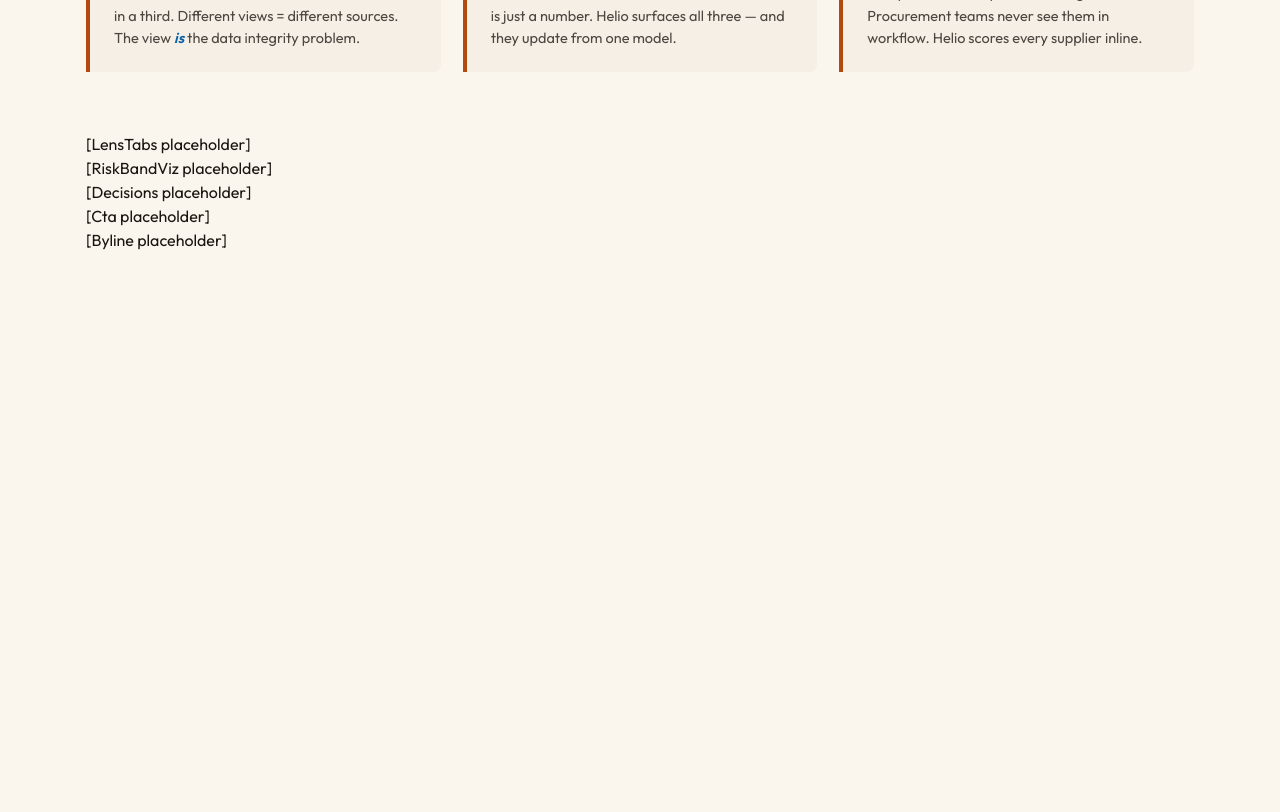
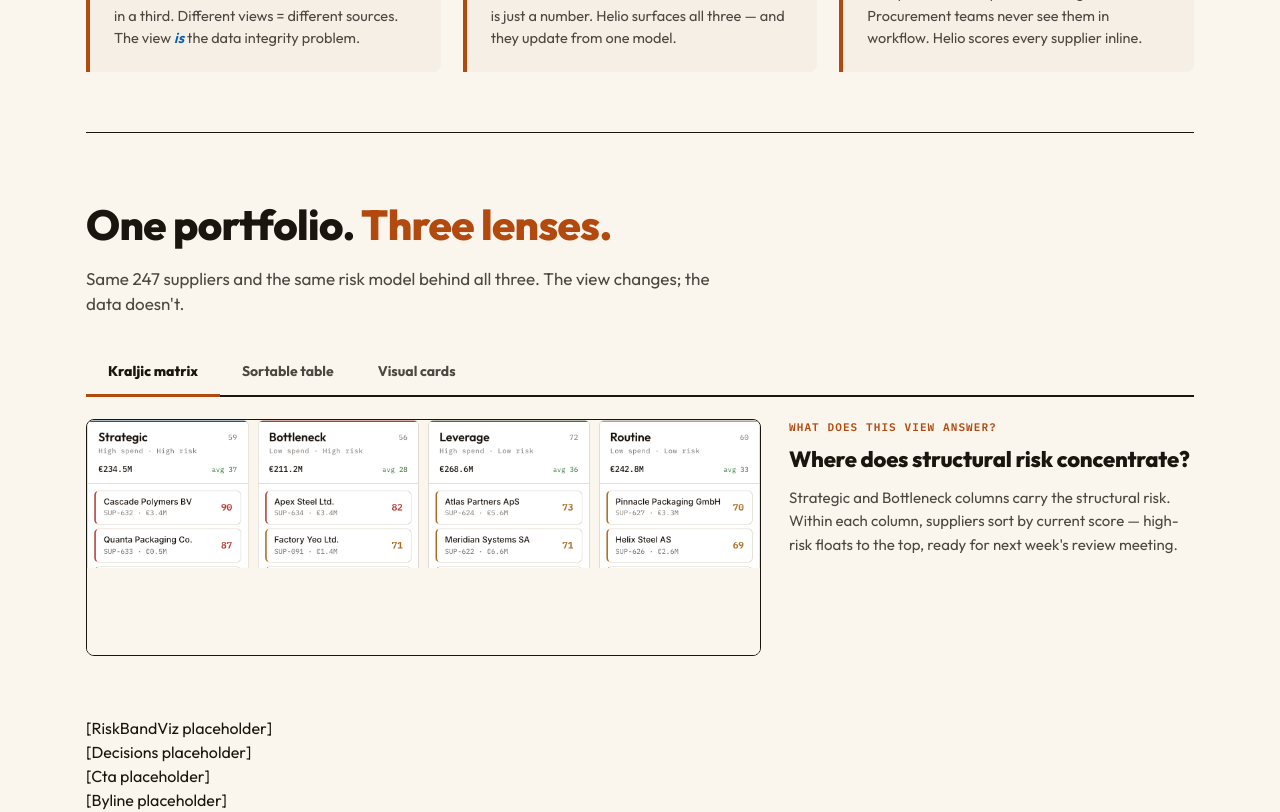
Before and after one commit to SMat777/helio, a React (Vite) app in the folder apps/web/: page / in a window 1280 px wide. Shown: the part 1200-2012 px from the top of the page. Before the commit the page ends 1452 px from the top, so only its background shows below. Built offline with nearby package versions, Linux system fonts and the light colour scheme; no server answers.

Commit message:
feat(US-002): lens-tabs with full ARIA tablist + roving tabindex

```diff
--- a/apps/web/src/screens/landing/LensTabs.tsx
+++ b/apps/web/src/screens/landing/LensTabs.tsx
@@ -1,3 +1,109 @@
+import { useState, useRef, type KeyboardEvent } from 'react'
+
+type Lens = 'matrix' | 'table' | 'cards'
+
+const LENSES: Record<Lens, { label: string; image: string; alt: string; question: string; caption: string }> = {
+  matrix: {
+    label: 'Kraljic matrix',
+    image: '/screenshots/matrix-tight.png',
+    alt: 'Kraljic matrix showing supplier distribution across Strategic, Bottleneck, Leverage, Routine',
+    question: 'Where does structural risk concentrate?',
+    caption: 'Strategic and Bottleneck columns carry the structural risk. Within each column, suppliers sort by current score — high-risk floats to the top, ready for next week\'s review meeting.',
+  },
+  table: {
+    label: 'Sortable table',
+    image: '/screenshots/table-tight.png',
+    alt: 'Sortable supplier table with columns for name, category, risk, on-time, quality',
+    question: 'Which suppliers need attention this week?',
+    caption: 'Sort by risk delta, on-time %, or quality 90D. Filter by category, region, or band.',
+  },
+  cards: {
+    label: 'Visual cards',
+    image: '/screenshots/cards-tight.png',
+    alt: 'Supplier cards grid with color-coded risk indicators',
+    question: 'Quick visual triage by category.',
+    caption: 'Color-coded, scannable. Best for the daily standup or the contracts review.',
+  },
+}
+
+const LENS_KEYS: Lens[] = ['matrix', 'table', 'cards']
+
 export default function LensTabs() {
-  return <section data-testid="landing-lenstabs">[LensTabs placeholder]</section>
+  const [active, setActive] = useState<Lens>('matrix')
+  const tabRefs = useRef<Array<HTMLButtonElement | null>>([])
+
+  function handleKeyDown(e: KeyboardEvent<HTMLDivElement>) {
+    const idx = LENS_KEYS.indexOf(active)
+    if (e.key === 'ArrowRight') {
+      e.preventDefault()
+      const n = (idx + 1) % 3
+      setActive(LENS_KEYS[n])
+      tabRefs.current[n]?.focus()
+    } else if (e.key === 'ArrowLeft') {
+      e.preventDefault()
+      const n = (idx + 2) % 3
+      setActive(LENS_KEYS[n])
+      tabRefs.current[n]?.focus()
+    } else if (e.key === 'Home') {
+      e.preventDefault()
+      setActive('matrix')
+      tabRefs.current[0]?.focus()
+    } else if (e.key === 'End') {
+      e.preventDefault()
+      setActive('cards')
+      tabRefs.current[2]?.focus()
+    }
+  }
+
+  const lens = LENSES[active]
+
+  return (
+    <section className="lenses" id="lenses" aria-labelledby="lenses-h" data-testid="landing-lenses">
+      <header className="section-head">
+        <h2 id="lenses-h">One portfolio. <span className="accent">Three lenses.</span></h2>
+        <p className="section-lead">Same 247 suppliers and the same risk model behind all three. The view changes; the data doesn't.</p>
+      </header>
+
+      <div
+        className="lens-tabs"
+        role="tablist"
+        aria-label="Supplier portfolio views"
+        aria-orientation="horizontal"
+        onKeyDown={handleKeyDown}
+      >
+        {LENS_KEYS.map((key, i) => (
+          <button
+            key={key}
+            ref={(el) => { tabRefs.current[i] = el }}
+            id={`tab-${key}`}
+            role="tab"
+            aria-selected={active === key}
+            aria-controls={`panel-${key}`}
+            tabIndex={active === key ? 0 : -1}
+            className={`lens-tab ${active === key ? 'active' : ''}`}
+            onClick={() => setActive(key)}
+          >
+            {LENSES[key].label}
+          </button>
+        ))}
+      </div>
+
+      <div
+        id={`panel-${active}`}
+        role="tabpanel"
+        aria-labelledby={`tab-${active}`}
+        tabIndex={0}
+        className="lens-body lens-active"
+      >
+        <figure className="lens-vis">
+          <img src={lens.image} alt={lens.alt} />
+        </figure>
+        <div className="lens-cap">
+          <span className="lens-q">What does this view answer?</span>
+          <h3>{lens.question}</h3>
+          <p>{lens.caption}</p>
+        </div>
+      </div>
+    </section>
+  )
 }
--- a/apps/web/src/screens/landing/landing.css
+++ b/apps/web/src/screens/landing/landing.css
@@ -115,3 +115,43 @@
   color: var(--accent);
   font-style: italic; font-weight: 600;
 }
+
+/* === LENSES === */
+.lenses { padding-bottom: 60px; }
+.lens-tabs {
+  display: flex; gap: 0;
+  border-bottom: 2px solid var(--ink);
+  margin-bottom: 22px;
+}
+.lens-tab {
+  padding: 12px 22px; background: transparent; border: none;
+  font-family: inherit; font-weight: 700; font-size: 14px;
+  color: var(--ink-2); cursor: pointer;
+  border-bottom: 3px solid transparent; margin-bottom: -2px;
+}
+.lens-tab.active {
+  color: var(--ink);
+  font-weight: 800;  /* weight differential, not color-only (WCAG 1.4.1) */
+  border-bottom-color: var(--cta);
+}
+
+.lens-body {
+  display: grid; grid-template-columns: 5fr 3fr;
+  gap: 28px; align-items: start;
+}
+.lens-vis {
+  border: 1px solid var(--ink);
+  border-radius: 8px; overflow: hidden;
+}
+.lens-vis img { display: block; width: 100%; height: auto; }
+.lens-cap .lens-q {
+  font-family: var(--font-mono);
+  font-size: 11px; color: var(--cta);
+  text-transform: uppercase; letter-spacing: .1em; font-weight: 700;
+  display: block; margin-bottom: 8px;
+}
+.lens-cap h3 {
+  font-size: 22px; font-weight: 800; letter-spacing: -.01em;
+  margin-bottom: 10px;
+}
+.lens-cap p { font-size: 15px; line-height: 1.55; color: var(--ink-2); }
```
